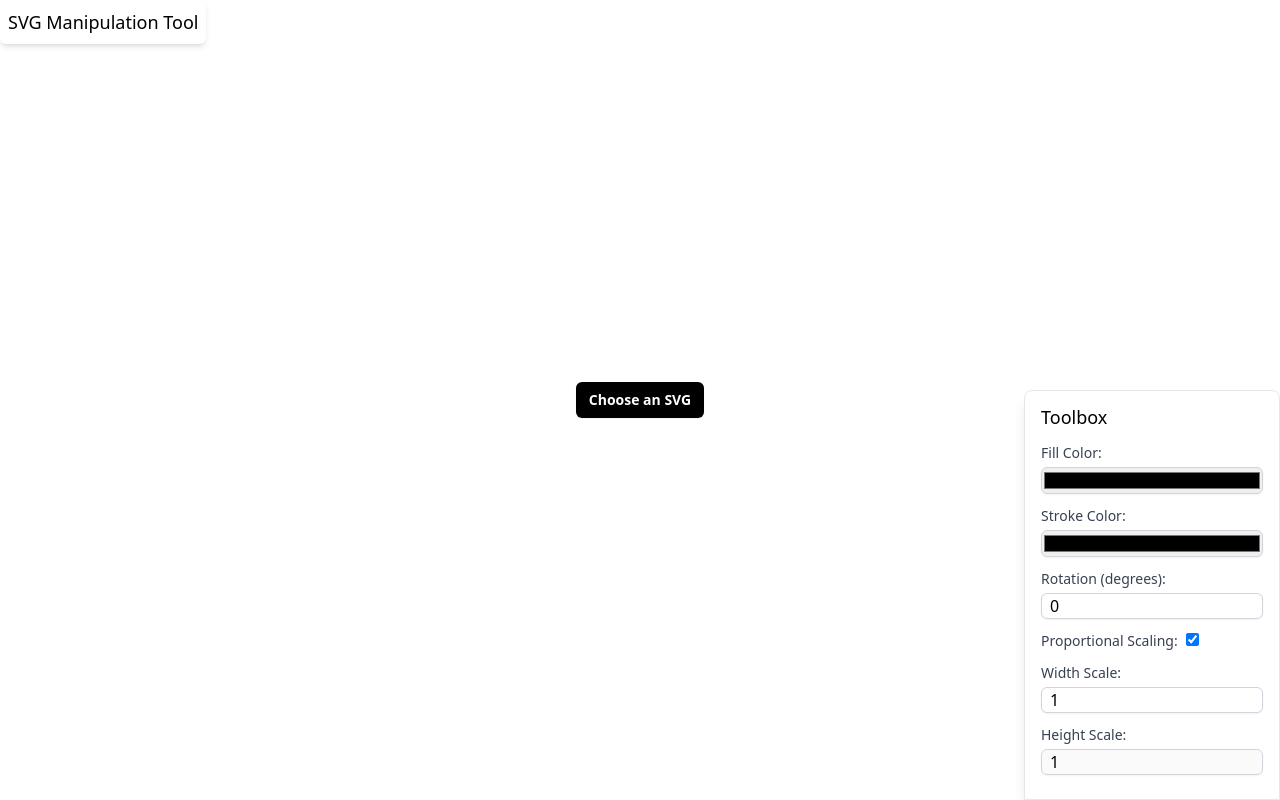
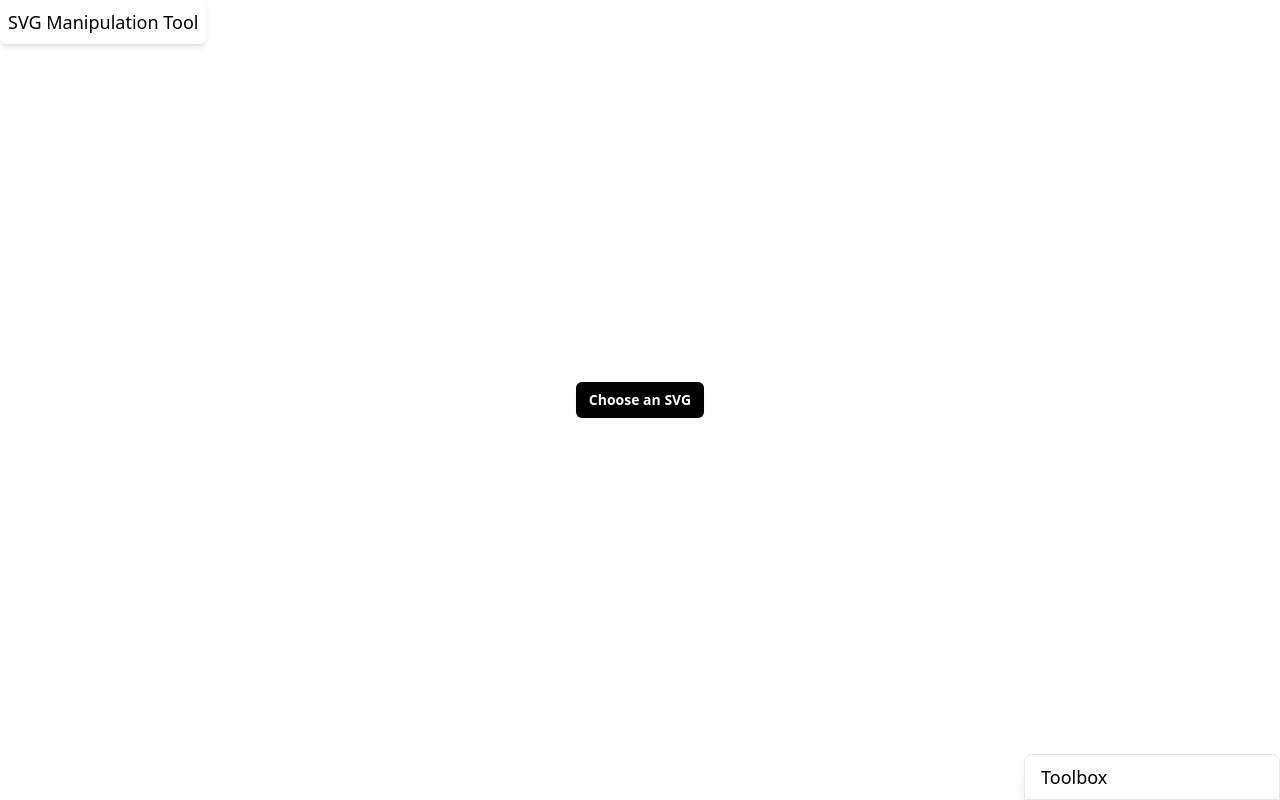
Before and after one commit to nlgthuan/svg-manipulation, a Preact app: page / in a window 1280 px wide. Built offline with nearby package versions, Linux system fonts and the light colour scheme.

Commit message:
[f] - Make toolbox collapsible

```diff
--- a/src/components/ToolBox.jsx
+++ b/src/components/ToolBox.jsx
@@ -4,6 +4,7 @@ import { useAppContext } from '../context/AppContext';
 import { normalizeColorValue } from '../utils';
 
 function ToolBox() {
+  const [isOpen, setIsOpen] = useState(false);
   const { selectedElement } = useAppContext();
   const svgDrawing = selectedElement.value;
 
@@ -92,8 +93,15 @@ function ToolBox() {
   };
 
   return (
-    <div className="fixed bottom-0 right-0 px-4 py-3 shadow-lg rounded-t-lg bg-white border w-64 max-w-full">
-      <h2 className="text-lg mb-3 font-medium">Toolbox</h2>
+    <div className="fixed bottom-0 right-0 shadow-lg rounded-t-lg bg-white border w-64 max-w-full">
+      <div
+        className="px-4 py-2 rounded-t-lg cursor-pointer"
+        onClick={() => setIsOpen(!isOpen)}
+      >
+        <h2 className="text-lg font-medium">Toolbox</h2>
+      </div>
+      {isOpen && (
+        <div className="px-4 pb-3 mt-3">
           <div className="mb-3">
             <label className="block text-sm font-medium text-gray-700 mb-1">
               Fill Color:
@@ -166,6 +174,8 @@ function ToolBox() {
             />
           </div>
         </div>
+      )}
+    </div>
   );
 }
 
```
Lines whose indentation alone changed are shown as unchanged.
